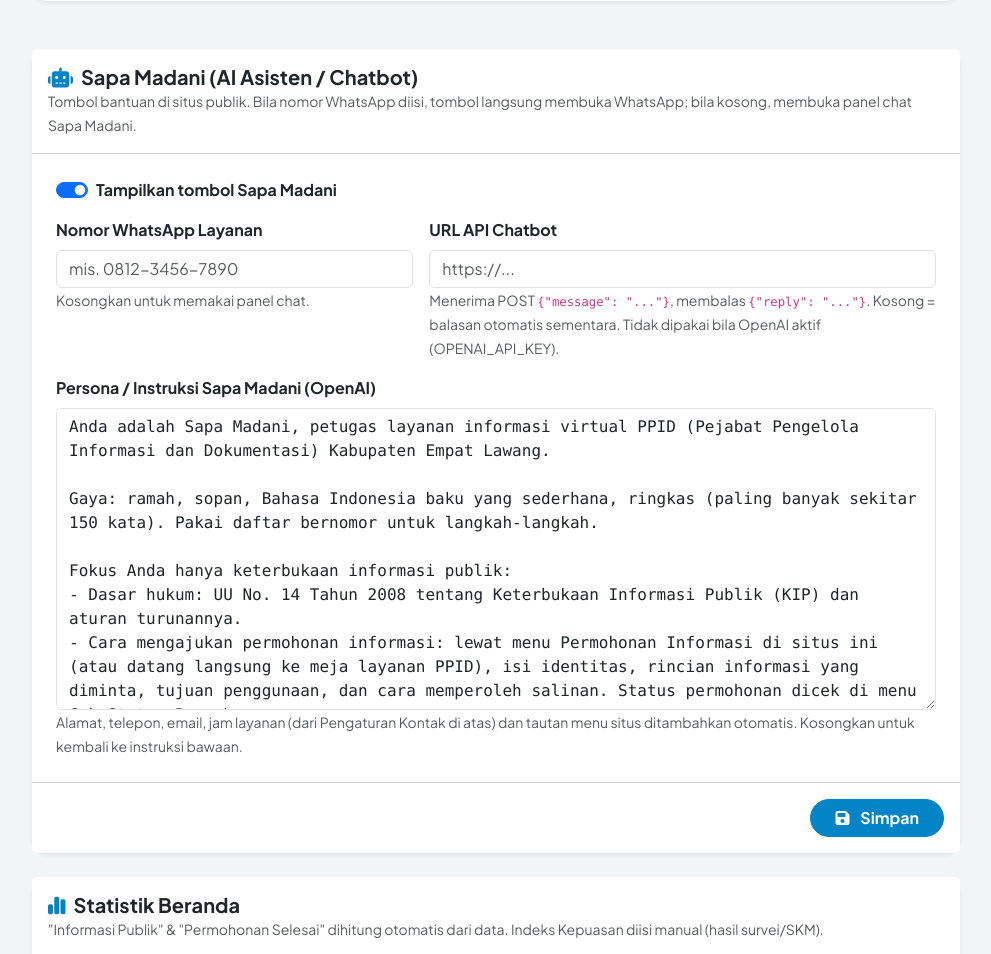
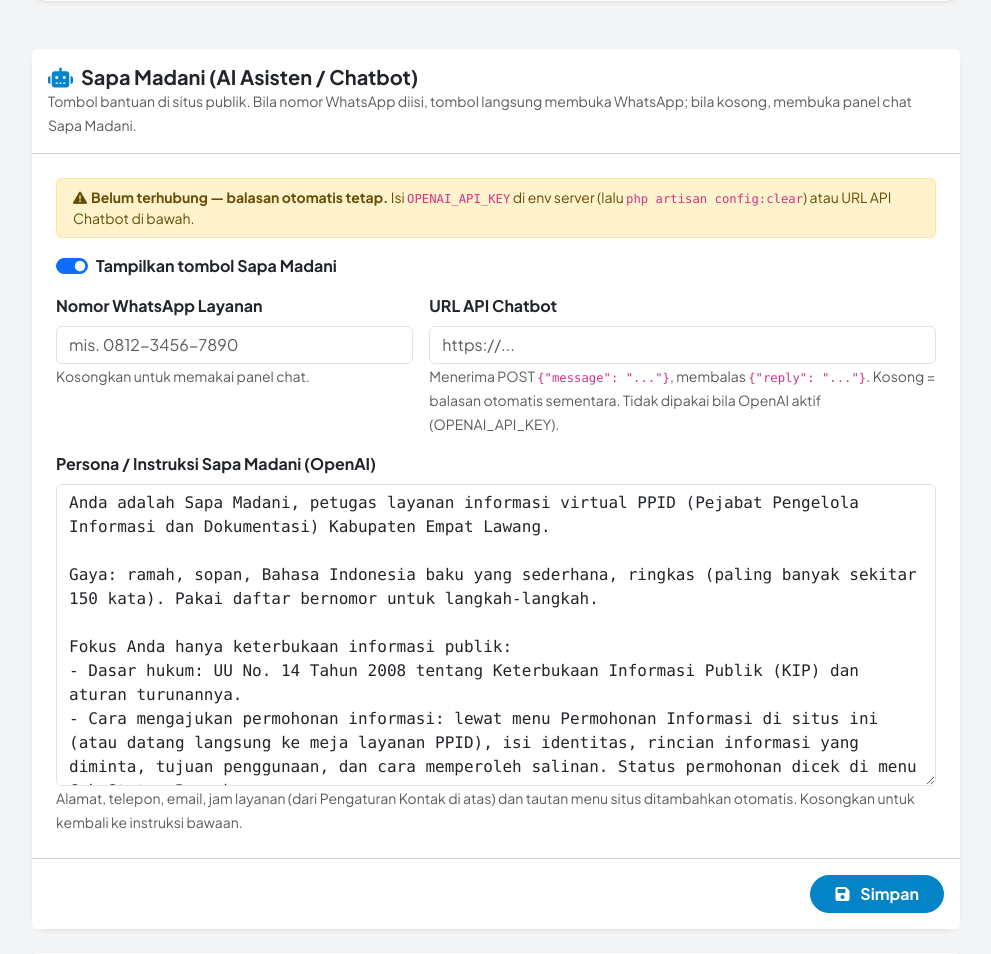
Before and after one commit to rhd4199/ppid_empatlawang_demo, a Laravel app: page /admin/pengaturan-kontak in a window 1280 px wide. Shown: the part 1406-2360 px from the top of the page, without its empty margins (284-1275 px from the left). Run offline with Laravel 12, Linux system fonts and the light colour scheme; a user stored in the database is signed in; data comes from the database, SQL or seed files in the repository.

Commit message:
Sapa Madani: AI connection status in admin, keyword fallback replies
Admin settings show whether chat is answered by OpenAI (with model),
the external API, or fixed replies, without printing the key. Without
AI, common questions (permohonan, keberatan, cek status, daftar
informasi, kontak) get short steps with a link instead of 'sedang
disiapkan'.

Co-Authored-By: LarikaAI <agent@larika.id>

```diff
--- a/app/Http/Controllers/AssistantController.php
+++ b/app/Http/Controllers/AssistantController.php
@@ -67,7 +67,26 @@ TXT;
                 ->post($settings['api_url'], ['message' => $data['message']])->throw()->json('reply'), 'API');
         }
 
-        return response()->json(['reply' => 'Terima kasih, pesan Anda sudah kami terima. Sapa Madani sedang disiapkan — untuk sementara silakan ajukan permohonan informasi melalui menu Permohonan atau hubungi kami di halaman Kontak.']);
+        return response()->json(['reply' => $this->cannedReply($data['message'])]);
+    }
+
+    // ponytail: keyword fallback while no AI is connected; first matching topic wins (keberatan before permohonan).
+    private function cannedReply(string $message): string
+    {
+        $topics = [
+            ['keberatan|sengketa|banding', 'Cara mengajukan keberatan: 1) Buka menu Pengajuan Keberatan. 2) Isi identitas, nomor permohonan, dan alasan keberatan. 3) Kirim paling lambat 30 hari kerja; Atasan PPID menanggapi paling lambat 30 hari kerja. Formulir: ' . route('complaint.create')],
+            ['status|cek|lacak|nomor registrasi', 'Status permohonan dapat dicek di menu Cek Status Permohonan dengan nomor registrasi Anda: ' . route('request.status')],
+            ['kontak|telepon|telpon|alamat|email|jam|kantor|whatsapp|wa\b', 'Alamat, telepon, email, dan jam layanan PPID ada di halaman Kontak: ' . route('contact.index')],
+            ['daftar informasi|dip\b|berkala|serta.?merta|setiap saat|dikecualikan|dokumen', 'Daftar informasi publik (berkala, serta-merta, setiap saat) dapat dilihat dan diunduh di menu Daftar Informasi Publik: ' . route('informasi-publik.index')],
+            ['permohonan|mengajukan|ajukan|minta|meminta|memperoleh|informasi', 'Cara mengajukan permohonan informasi: 1) Buka menu Permohonan Informasi. 2) Isi identitas, rincian informasi yang dibutuhkan, tujuan penggunaan, dan cara memperoleh salinan. 3) Simpan nomor registrasi untuk cek status. PPID menjawab paling lambat 10 hari kerja (dapat diperpanjang 7 hari kerja). Formulir: ' . route('request.create')],
+        ];
+        foreach ($topics as [$pattern, $reply]) {
+            if (preg_match("/{$pattern}/iu", $message)) {
+                return $reply;
+            }
+        }
+
+        return 'Terima kasih, pesan Anda sudah kami terima. Untuk saat ini Sapa Madani baru dapat membantu soal permohonan informasi, keberatan, cek status, daftar informasi publik, dan kontak PPID. Silakan ajukan permohonan melalui menu Permohonan Informasi (' . route('request.create') . ') atau hubungi kami di halaman Kontak (' . route('contact.index') . ').';
     }
 
     /** Persona (admin override or default) plus the official contact data and site links, so the model never has to guess them. */
--- a/resources/views/admin/contact-settings/index.blade.php
+++ b/resources/views/admin/contact-settings/index.blade.php
@@ -232,6 +232,14 @@
             @csrf
             @method('PUT')
             <div class="card-body p-4">
+                {{-- Same order as AssistantController::chat; never print the key itself. --}}
+                @if (config('services.openai.key'))
+                    <div class="alert alert-success py-2 small"><i class="fas fa-circle-check me-1"></i><strong>Terhubung ke OpenAI</strong> (model {{ config('services.openai.model') }}). Chat dijawab AI.</div>
+                @elseif ($assistant['api_url'] !== '')
+                    <div class="alert alert-info py-2 small"><i class="fas fa-plug me-1"></i><strong>Terhubung ke API eksternal</strong> (URL API Chatbot di bawah).</div>
+                @else
+                    <div class="alert alert-warning py-2 small"><i class="fas fa-triangle-exclamation me-1"></i><strong>Belum terhubung — balasan otomatis tetap.</strong> Isi <code>OPENAI_API_KEY</code> di env server (lalu <code>php artisan config:clear</code>) atau URL API Chatbot di bawah.</div>
+                @endif
                 <div class="form-check form-switch mb-3">
                     <input class="form-check-input" type="checkbox" role="switch" id="assistantEnabled" name="assistant_enabled" value="1" {{ $assistant['enabled'] ? 'checked' : '' }}>
                     <label class="form-check-label fw-bold" for="assistantEnabled">Tampilkan tombol Sapa Madani</label>
```
Also changed, not shown: tests/Feature/AssistantTest.php (+26 -0 lines).
